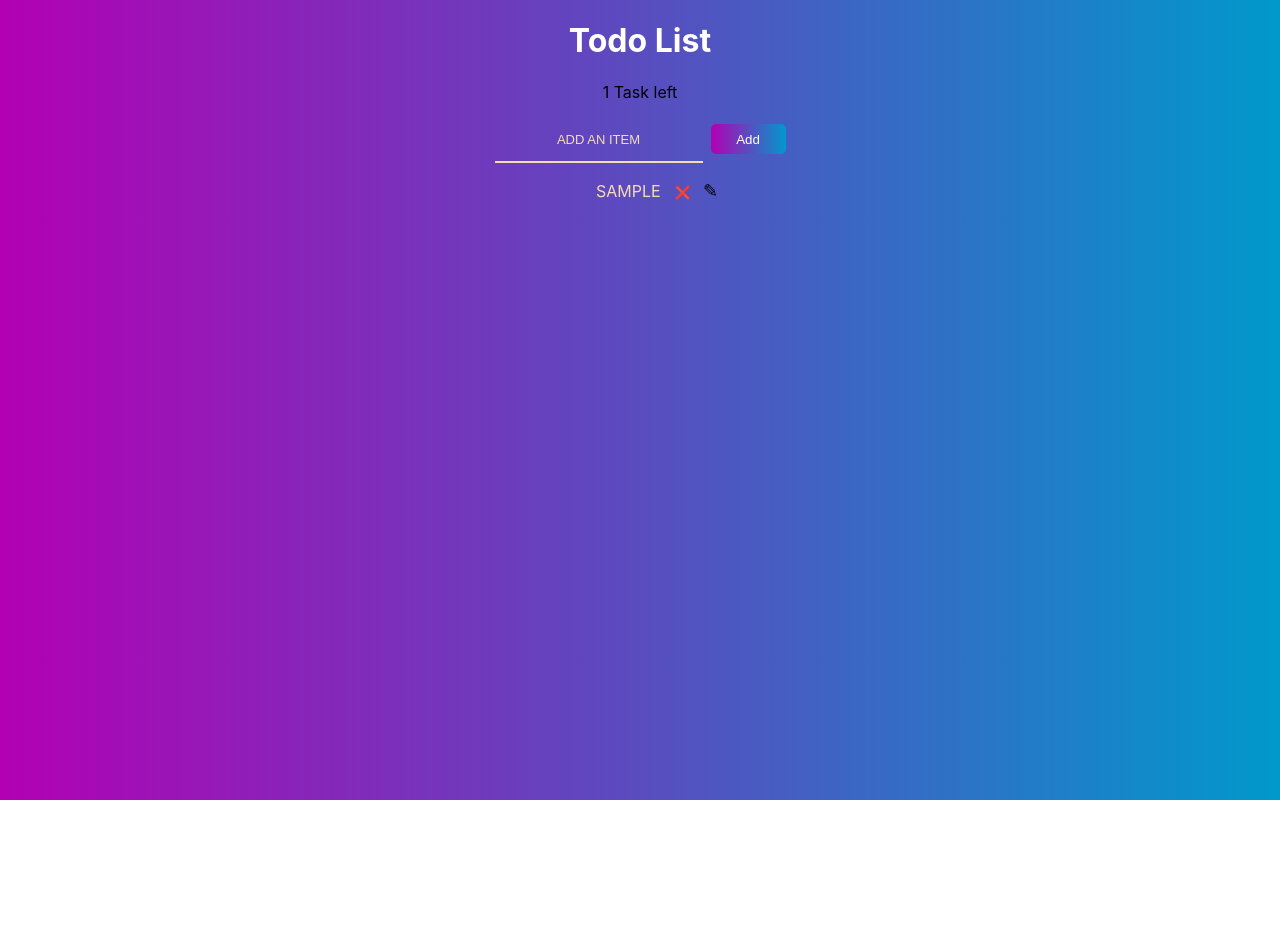
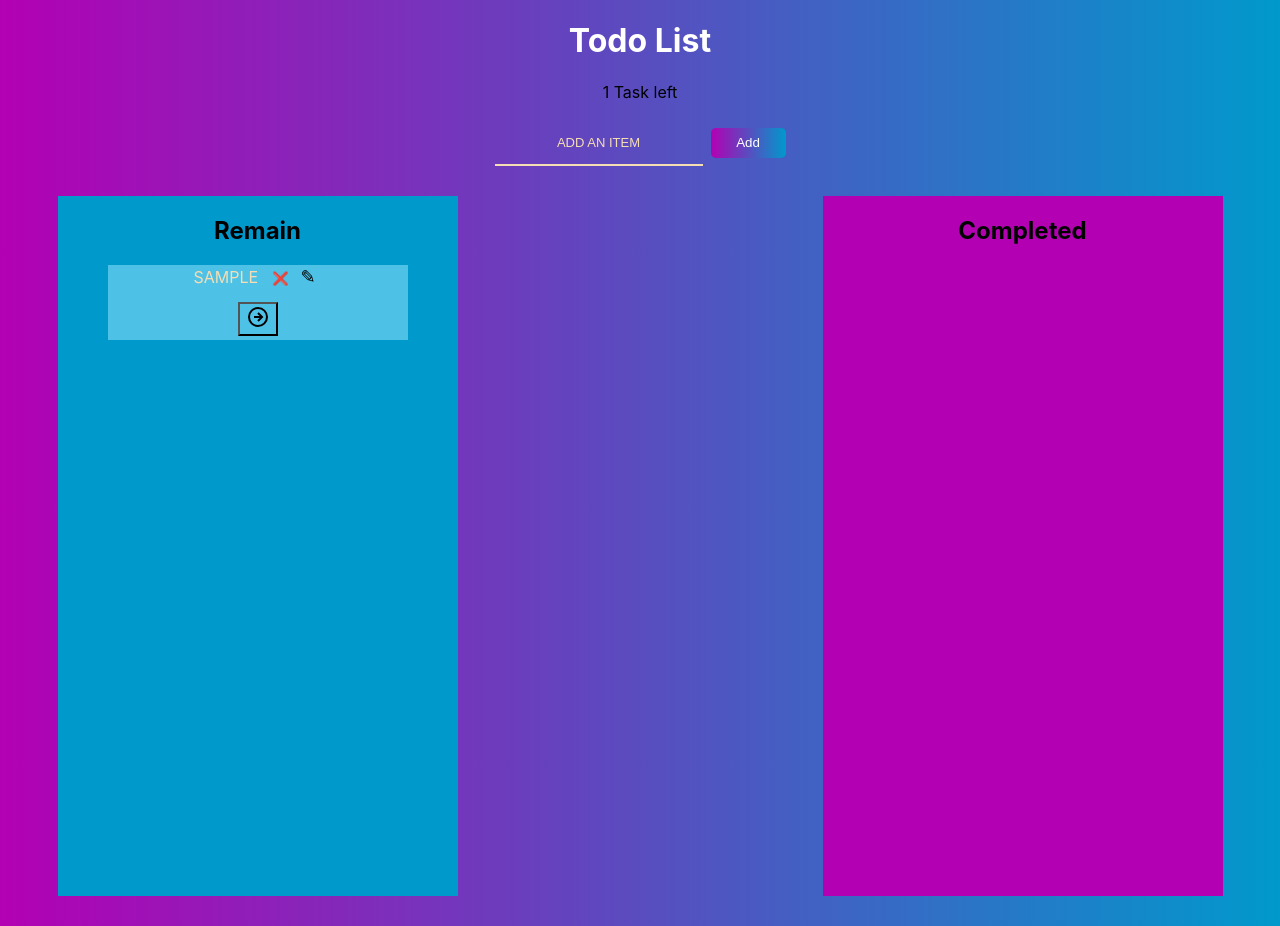
Before and after one commit to S-Budzinski/todo-list-react, a React (Create React App) app: page / in a window 1280 px wide. Both pictures are taken after typing "Sample" into the empty fields and a click on the button "Add". Before the commit the page ends 800 px from the top, so only its background shows below. Built offline with nearby package versions, Linux system fonts and the light colour scheme.

Commit message:
todo list with switching tasks function

```diff
--- a/src/App.css
+++ b/src/App.css
@@ -19,6 +19,7 @@ ul {
 
 li {
   margin: 12px 0;
+  list-style-type: none;
 
 }
 
@@ -45,6 +46,7 @@ li {
   color: white;
   opacity: 1;
   transition: 0.7s;
+  margin-top:10px;
 
 }
 .button:hover{
@@ -54,24 +56,19 @@ li {
   border-radius: 5px;
   opacity: 0.5;
   transition: 0.7s;
-
-
   color: white;
   border: 0px;
-
 }
 h1{
   color:white;
 }
 .input{
-
   height: 35px;
   width: 200px;
   border-style: solid;
   border-top: 10px;
   border-left: 10px;
   border-right: 10px;
-
   text-transform: uppercase;
   font-size: 13px;
   text-align: center;
@@ -96,7 +93,6 @@ li{
 
 }
 .input::placeholder{
-
   height: 35px;
   width: 200px;
   border-style: solid;
@@ -113,7 +109,6 @@ li{
 
 }
 .input:focus::placeholder{
-
   height: 35px;
   width: 200px;
   border-style: solid;
@@ -131,7 +126,59 @@ li{
 }
 .edit{
   background-color: transparent;
-
   border: 0;
   font-size: 18px;
 }
+.container{
+  display: flex;
+  justify-content: space-evenly;
+}
+.remain{
+  margin: 30px;
+  width: 400px;
+  height: 700px;
+  background-color: #0099cc;
+  overflow:scroll;
+}
+.remain::-webkit-scrollbar{
+  display: none;
+}
+.inprogress{
+  margin: 30px;
+  width: 400px;
+  height: 700px;
+  background-color: #b300b3;
+  overflow: hidden;
+}
+.task{
+  width: 300px;
+  height: 75px;
+  background-color: #4ec1e7;
+  margin: auto;
+}
+.show{
+  width: 300px;
+  height: 75px;
+  background-color: transparent;
+  margin-top: 20px;
+  display: flex;
+}
+.main-show{
+  display: flex;
+  width: 250px;
+  height: 25px;
+}
+.delete-button1 {
+  font-size: 16px;
+  margin-left: 8px;
+  border: none;
+  background-color: transparent;
+  border-radius: 4px;
+  padding-top: 4px;
+  padding-bottom: 4px;
+  margin-bottom: 25px;
+}
+.btn{
+  background-color: transparent;
+  font-size: 16px;
+}
--- a/src/App.js
+++ b/src/App.js
@@ -8,13 +8,15 @@ function App () {
   const [showEdit, setShowEdit] = useState()
   const [updatedText, setUpdatedText] = useState('')
 
+  const [ipItems, setIpItems] = useState([])
+
   function addItem () {
     if (!newItem) {
       alert('Press enter an item.')
       return
     }
     const item = {
-      id: Math.floor(Math.random() * 2137),
+      id: [items.length],
       value: newItem
     }
 
@@ -26,7 +28,10 @@ function App () {
     const newArray = items.filter((item) => item.id !== id)
     setItems(newArray)
   }
-
+  function deleteIpItem (id) {
+    const newArray = ipItems.filter((item) => item.id !== id)
+    setIpItems(newArray)
+  }
   function editItem (id, newText) {
     const currentItem = items.filter((item) => item.id === id)
 
@@ -46,7 +51,6 @@ function App () {
     setUpdatedText('')
     setShowEdit(0)
   }
-
   function sth () {
     setShowEdit(0)
   }
@@ -56,6 +60,22 @@ function App () {
     } else {
       return (<p>{items.length} Task left</p>)
     }
+  }
+  function switchTask (id, value) {
+    const IpItem = {
+      id: [ipItems.length],
+      value: value
+    }
+    deleteItem(id)
+    setIpItems((prevList) => [...prevList, IpItem])
+  }
+  function switchIpTask (id, value) {
+    const item = {
+      id: [items.length],
+      value: value
+    }
+    deleteIpItem(id)
+    setItems((prevList) => [...prevList, item])
   }
 
   return (
@@ -72,12 +92,14 @@ function App () {
       />
 
       <button className='button' onClick={() => addItem()}>Add</button>
-
-      <ul>
+    <br />
+      <div className='container'>
+        <div className='remain'>
+          <h2>Remain</h2>
         {items.map((item) => {
           return (
-            <div key={item.id}>
-              <li className='div'>
+            <div key={item.id} className='task'>
+              <li>
                 {item.value}
                 <button
                   className='delete-button'
@@ -87,10 +109,17 @@ function App () {
                 </button>
                 <button onClick={() => setShowEdit(item.id)} className='edit'>✎</button>
               </li>
-
+              <button className='btn' onClick={() => switchTask(item.id, item.value)}><svg xmlns="http://www.w3.org/2000/svg" width="24" height="24"><path d="M12 2a10 10 0 1 0 10 10A10.011 10.011 0 0 0 12 2zm0 18a8 8 0 1 1 8-8 8.009 8.009 0 0 1-8 8z"/><path d="M11.293 8.707 13.586 11H8v2h5.586l-2.293 2.293 1.414 1.414L17.414 12l-4.707-4.707-1.414 1.414z"/></svg></button>
+            </div>
+          )
+        })}</div>
+        <div className='main-show'>
+          {items.map((item) => {
+            return (
+            <div key={item.id} >
               {showEdit === item.id
                 ? (
-                <div>
+                <div className='show'>
                   <input className='input'
                     type='text'
                     placeholder='Update item'
@@ -100,15 +129,34 @@ function App () {
                   <button className='button' onClick={() => editItem(item.id, updatedText)}>
                     Update
                   </button>
-                  <button onClick={sth} className='delete-button'>❌</button>
+                  <button onClick={sth} className='delete-button1'>❌</button>
+                  <br/>
                 </div>
                   )
                 : null }
             </div>
+            )
+          })}</div>
+        <div className='inprogress'>
+        <h2>Completed</h2>
+        {ipItems.map((item) => {
+          return (
+            <div key={item.id} className='task'>
+              <li>
+                {item.value}
+                <button
+                  className='delete-button'
+                  onClick={() => deleteIpItem(item.id)}
+                >
+                  ❌
+                </button>
+              </li>
+              <button className='btn' onClick={() => switchIpTask(item.id, item.value)}><svg xmlns="http://www.w3.org/2000/svg" width="24" height="24"><path d="M12 2a10 10 0 1 0 10 10A10.011 10.011 0 0 0 12 2zm0 18a8 8 0 1 1 8-8 8.009 8.009 0 0 1-8 8z"/><path d="m12.707 8.707-1.414-1.414L6.586 12l4.707 4.707 1.414-1.414L10.414 13H16v-2h-5.586l2.293-2.293z"/></svg></button>
+            </div>
           )
-        })}
-      </ul>
-    </div>
+        })}</div>
+        </div>
+      </div>
   )
 }
 
```
